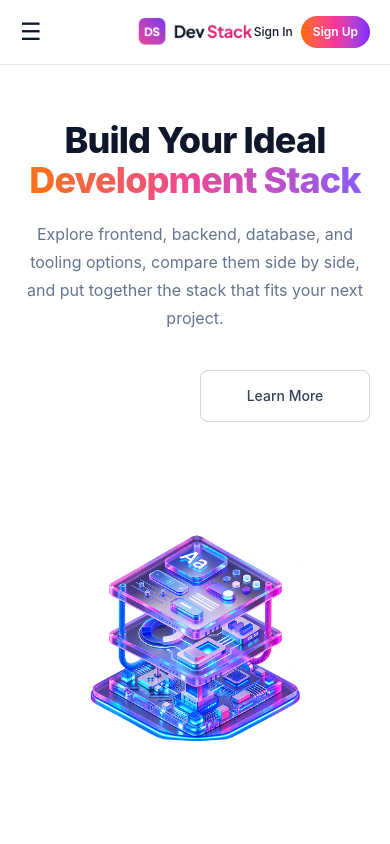
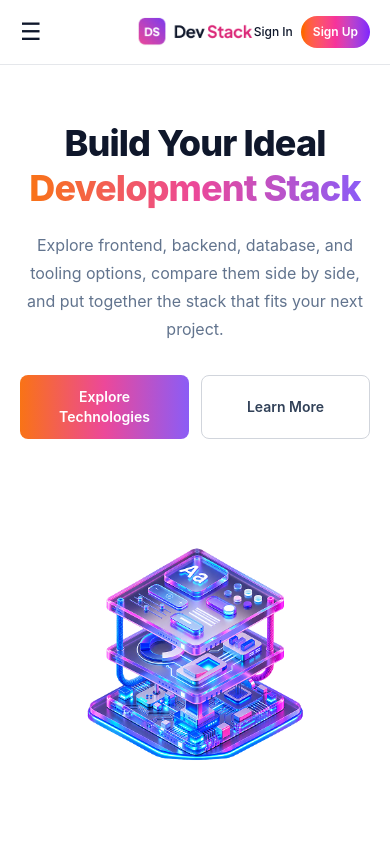
Before and after one commit to halima-chowdhury-mahima/Dev-stack, a React (Vite) app: page / in a window 390 px wide. Shown: the top 844 px of the page. Built offline with nearby package versions, Linux system fonts and the light colour scheme.

Commit message:
improve mobile hero and footer layout

```diff
--- a/src/components/Footer.tsx
+++ b/src/components/Footer.tsx
@@ -28,8 +28,8 @@ const Footer = () => {
             </a>
 
             <p className="mt-4 max-w-sm text-sm leading-6 text-slate-500">
-              Explore modern development technologies and build the ideal
-              stack for your next web project.
+              Curated tools, technologies, and resources for developers
+              building modern software.
             </p>
 
             {/* Social Links */}
--- a/src/components/Hero.tsx
+++ b/src/components/Hero.tsx
@@ -3,30 +3,13 @@ import heroImage from "../assets/banner-stack.png";
 const Hero = () => {
   return (
     <section id="home" className="bg-white">
-      <div
-        className="
-          mx-auto grid max-w-7xl
-          grid-cols-1 items-center
-          gap-10 px-5 py-14
-          md:grid-cols-2 md:gap-12 md:py-20
-          lg:py-24
-        "
-      >
-        {/* =========================
-            HERO CONTENT
-        ========================== */}
+      <div className="mx-auto grid max-w-7xl grid-cols-1 items-center gap-10 px-5 py-14 md:grid-cols-2 md:gap-12 md:py-20 lg:py-24">
+
+        {/* Left Content */}
         <div className="text-center md:text-left">
 
           {/* Heading */}
-          <h1
-            className="
-              text-4xl font-extrabold
-              leading-[1.1] tracking-tight
-              text-slate-900
-              sm:text-5xl
-              lg:text-6xl
-            "
-          >
+          <h1 className="text-4xl font-extrabold leading-tight tracking-tight text-slate-900 sm:text-5xl lg:text-6xl">
             Build Your Ideal
             <br />
 
@@ -36,44 +19,19 @@ const Hero = () => {
           </h1>
 
           {/* Description */}
-          <p
-            className="
-              mx-auto mt-5
-              max-w-xl
-              text-base leading-7
-              text-slate-500
-              md:mx-0
-            "
-          >
+          <p className="mx-auto mt-5 max-w-xl text-base leading-7 text-slate-500 md:mx-0">
             Explore frontend, backend, database, and tooling options, compare
             them side by side, and put together the stack that fits your next
             project.
           </p>
 
           {/* Buttons */}
-          <div
-            className="
-              mt-8 flex
-              items-center justify-center
-              gap-3
-              md:justify-start
-            "
-          >
-            {/* Explore Button */}
+          <div className="mt-8 grid w-full grid-cols-2 gap-3 md:flex md:w-auto md:justify-start">
+
+            {/* Explore Technologies Button */}
             <a
               href="#technologies"
-              className="
-                gradient-bg
-                flex min-h-[52px] flex-1
-                items-center justify-center
-                rounded-lg
-                px-4 py-3
-                text-center text-sm
-                font-semibold text-white
-                transition
-                hover:opacity-90
-                sm:flex-none sm:px-6
-              "
+              className="gradient-bg flex min-h-12 items-center justify-center rounded-lg px-3 py-3 text-center text-sm font-semibold text-white transition hover:opacity-90 md:px-6"
             >
               Explore Technologies
             </a>
@@ -81,42 +39,23 @@ const Hero = () => {
             {/* Learn More Button */}
             <a
               href="#technologies"
-              className="
-                flex min-h-[52px] flex-1
-                items-center justify-center
-                rounded-lg
-                border border-gray-300
-                bg-white
-                px-4 py-3
-                text-center text-sm
-                font-medium text-slate-700
-                transition
-                hover:border-pink-400
-                hover:text-pink-500
-                sm:flex-none sm:px-8
-              "
+              className="flex min-h-12 items-center justify-center rounded-lg border border-gray-300 bg-white px-3 py-3 text-center text-sm font-semibold text-slate-700 transition hover:border-pink-400 hover:text-pink-500 md:px-8"
             >
               Learn More
             </a>
+
           </div>
         </div>
 
-        {/* =========================
-            HERO IMAGE
-        ========================== */}
+        {/* Right Image */}
         <div className="flex items-center justify-center md:justify-end">
           <img
             src={heroImage}
             alt="Development Stack Illustration"
-            className="
-              w-full
-              max-w-[340px]
-              object-contain
-              sm:max-w-[400px]
-              md:max-w-[420px]
-            "
+            className="w-full max-w-sm object-contain md:max-w-md"
           />
         </div>
+
       </div>
     </section>
   );
--- a/src/index.css
+++ b/src/index.css
@@ -1,8 +1,38 @@
 @import "tailwindcss";
+
+/* Shared Brand Gradient */
+:root {
+  --brand-gradient: linear-gradient(
+    90deg,
+    #f97316,
+    #ec4899,
+    #8b5cf6
+  );
+}
+
+/* Gradient Text */
 .gradient-text {
-  background: linear-gradient(90deg, #f97316, #ec4899, #8b5cf6);
+  display: inline-block;
+  background: var(--brand-gradient);
   -webkit-background-clip: text;
   background-clip: text;
   -webkit-text-fill-color: transparent;
   color: transparent;
 }
+
+/* Gradient Background */
+.gradient-bg {
+  background: var(--brand-gradient);
+}
+
+/* Smooth Scroll */
+html {
+  scroll-behavior: smooth;
+}
+
+/* Global Body */
+body {
+  margin: 0;
+  background-color: #ffffff;
+  color: #0f172a;
+}
```
